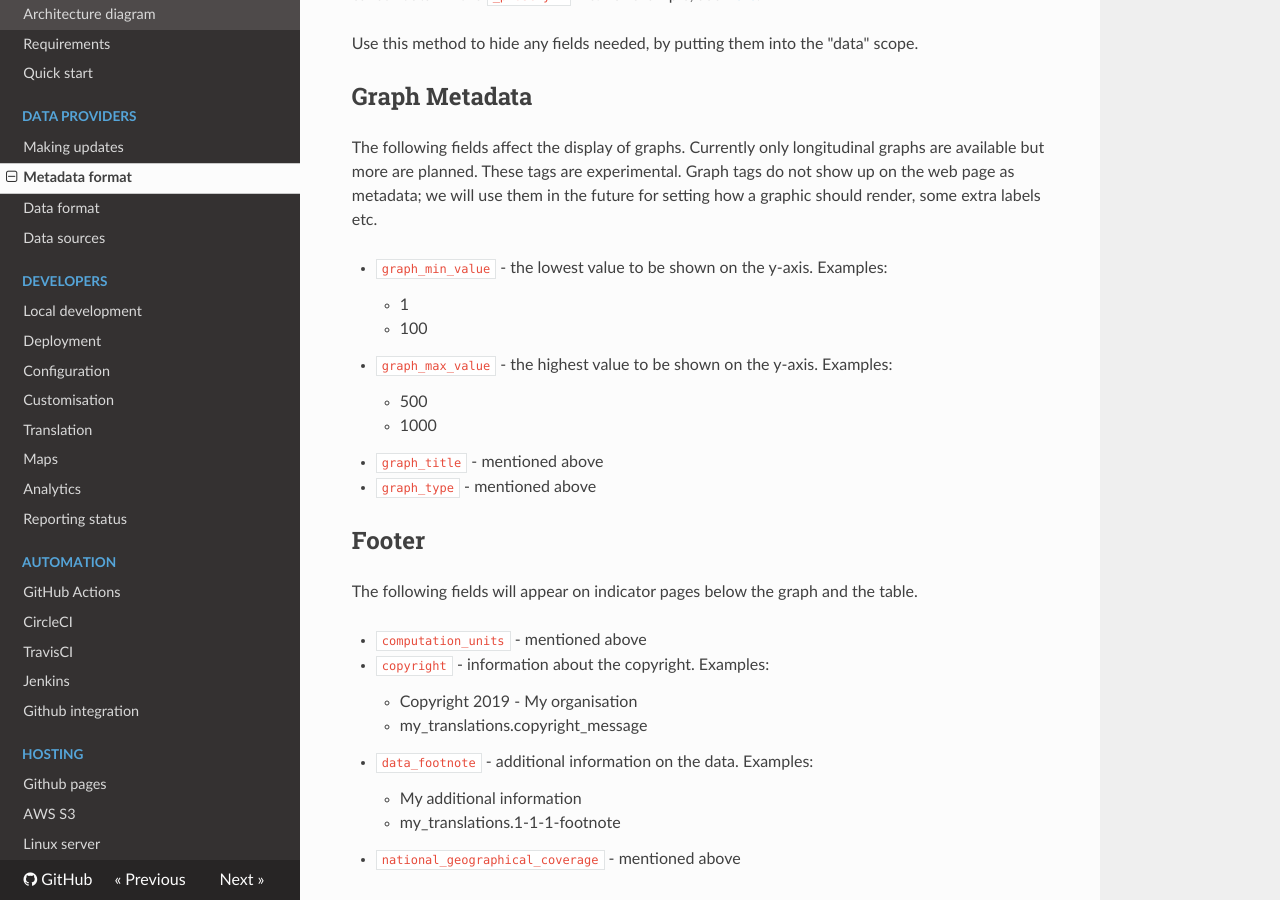
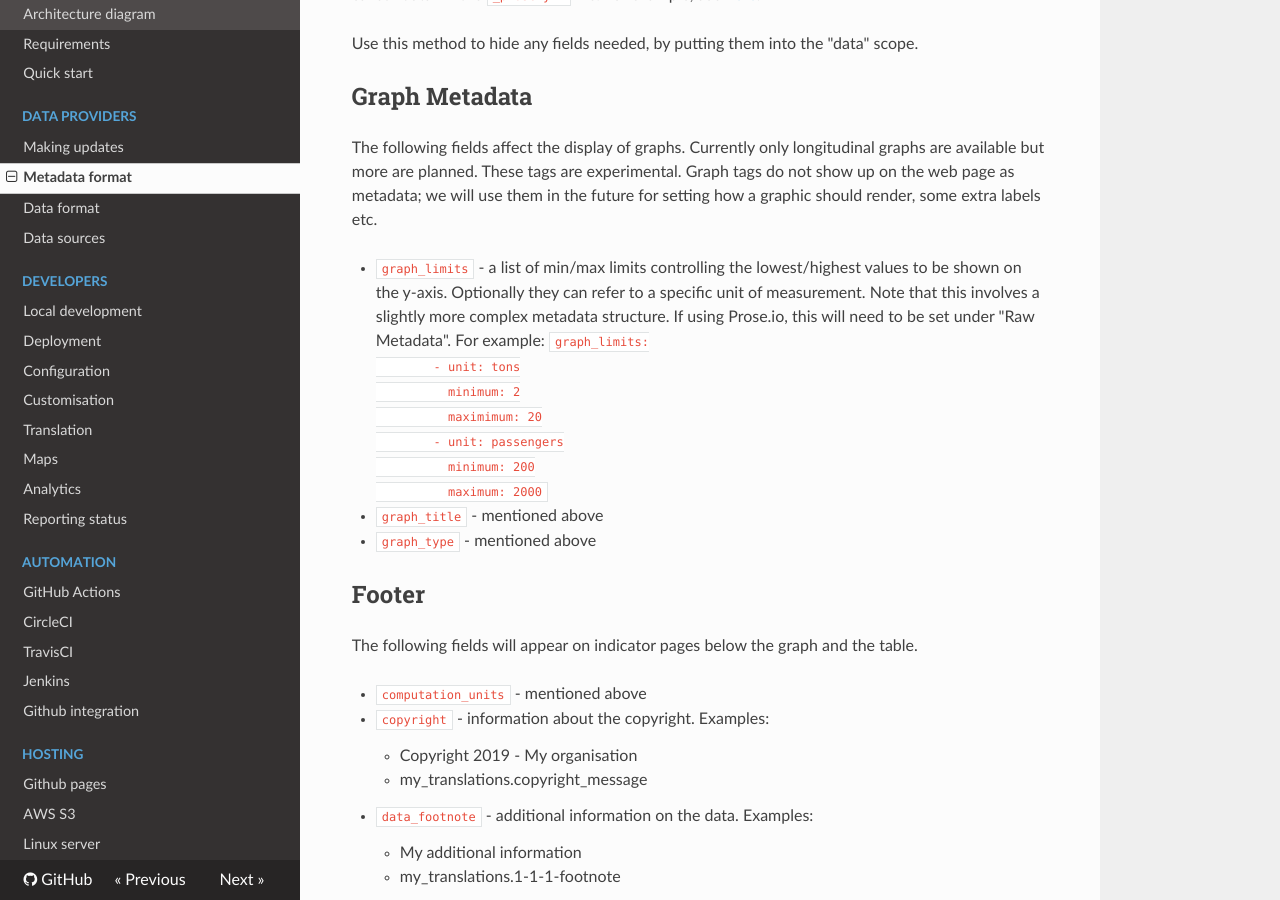
Before and after one commit to open-sdg/open-sdg, an MkDocs documentation site: the page built from docs/metadata-format.md, in a window 1280 px wide and 900 px high, scrolled down 2973 px. Built offline with MkDocs 1.6.1, drawn with Linux system fonts in a browser that asks for light colours; nearby versions of some CDN libraries; old or Windows-style settings are respelled for this version of MkDocs.

Commit message:
Documentation updates about graph limits

````diff
--- a/docs/metadata-format.md
+++ b/docs/metadata-format.md
@@ -98,12 +98,16 @@ Use this method to hide any fields needed, by putting them into the "data" scope
 
 The following fields affect the display of graphs. Currently only longitudinal graphs are available but more are planned. These tags are experimental. Graph tags do not show up on the web page as metadata; we will use them in the future for setting how a graphic should render, some extra labels etc.
 
-* `graph_min_value` - the lowest value to be shown on the y-axis. Examples:
-    * 1
-    * 100
-* `graph_max_value` - the highest value to be shown on the y-axis. Examples:
-    * 500
-    * 1000
+* `graph_limits` - a list of min/max limits controlling the lowest/highest values to be shown on the y-axis. Optionally they can refer to a specific unit of measurement. Note that this involves a slightly more complex metadata structure. If using Prose.io, this will need to be set under "Raw Metadata". For example:
+    ```
+    graph_limits:
+        - unit: tons
+          minimum: 2
+          maximimum: 20
+        - unit: passengers
+          minimum: 200
+          maximum: 2000
+    ```
 * `graph_title` - mentioned above
 * `graph_type` - mentioned above
 
````
